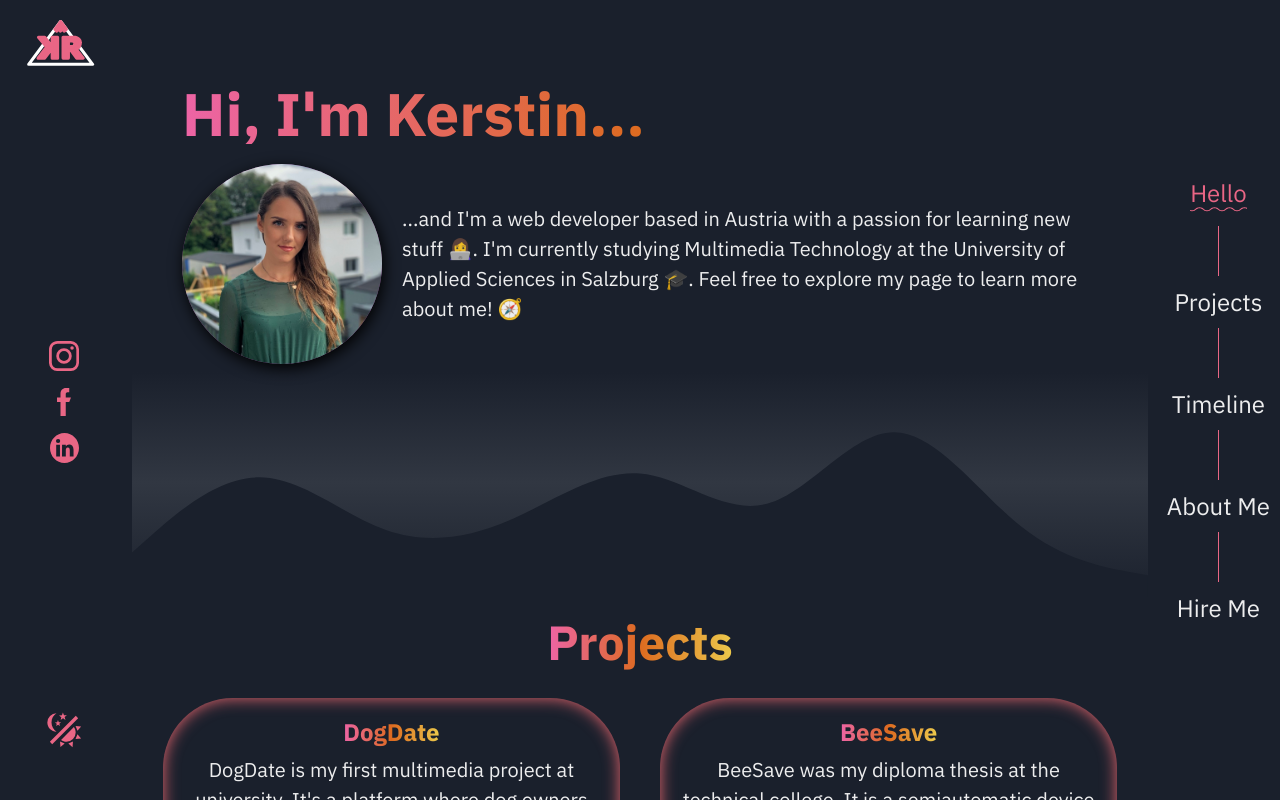
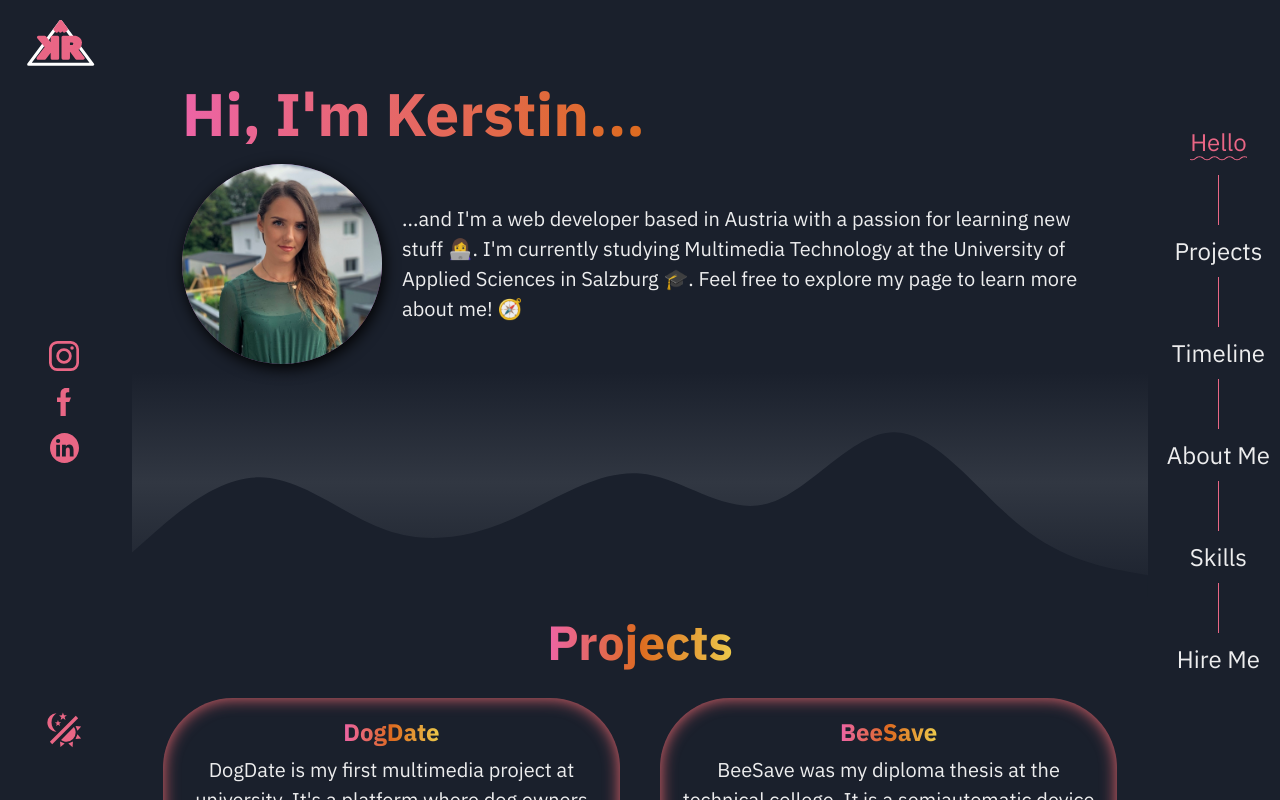
Before and after one commit to kerstin97/portfolio, a Next.js app in the folder portfolio/: page / in a window 1280 px wide. Shown: the top 800 px of the page. Built offline with nearby package versions, Linux system fonts and the light colour scheme.

Commit message:
add skills section to nav

```diff
--- a/portfolio/components/navigation.js
+++ b/portfolio/components/navigation.js
@@ -89,6 +89,8 @@ export default function Navigation(props) {
                 <div className="vl"></div>
                 <Link _hover={style}  onClick={() => setSelected('#aboutme')} fontSize={[null,"xl","xl","2xl"]} style={router.asPath ==="/#aboutme" ? style : null}>About Me</Link>
                 <div className="vl"></div>
+                <Link _hover={style} onClick={() => setSelected('#skills')} fontSize={[null,"xl","xl","2xl"]} style={router.asPath ==="/#skills" ? style : null}>Skills</Link>
+                <div className="vl"></div>
                 <Link _hover={style} onClick={() => setSelected('#hireme')} fontSize={[null,"xl","xl","2xl"]} style={router.asPath ==="/#hireme" ? style : null}>Hire Me</Link>
             </VStack>
 
@@ -161,6 +163,7 @@ export default function Navigation(props) {
                     <Link onClick={() => selectMobile('#projects')} fontSize="2xl" borderBottom="1px solid #fff" textAlign="center" width="100%"  style={router.asPath ==="/#projects" ? mobileActive : null}>Projects</Link>
                     <Link onClick={() => selectMobile('#timeline')} fontSize="2xl" borderBottom="1px solid #fff" textAlign="center" width="100%" style={router.asPath ==="/#timeline" ? mobileActive : null}>Timeline</Link>
                     <Link onClick={() => selectMobile('#aboutme')} fontSize="2xl" borderBottom="1px solid #fff" textAlign="center" width="100%" style={router.asPath ==="/#aboutme" ? mobileActive : null}>About Me</Link>
+                    <Link onClick={() => selectMobile('#skills')} fontSize="2xl" borderBottom="1px solid #fff" textAlign="center" width="100%" style={router.asPath ==="/#skills" ? mobileActive : null}>Skills</Link>
                     <Link onClick={() => selectMobile('#hireme')} fontSize="2xl" borderBottom="1px solid #fff" textAlign="center" width="100%" style={router.asPath ==="/#hireme" ? mobileActive : null}>Hire Me</Link>
                 </Flex>
             </Flex>
```
